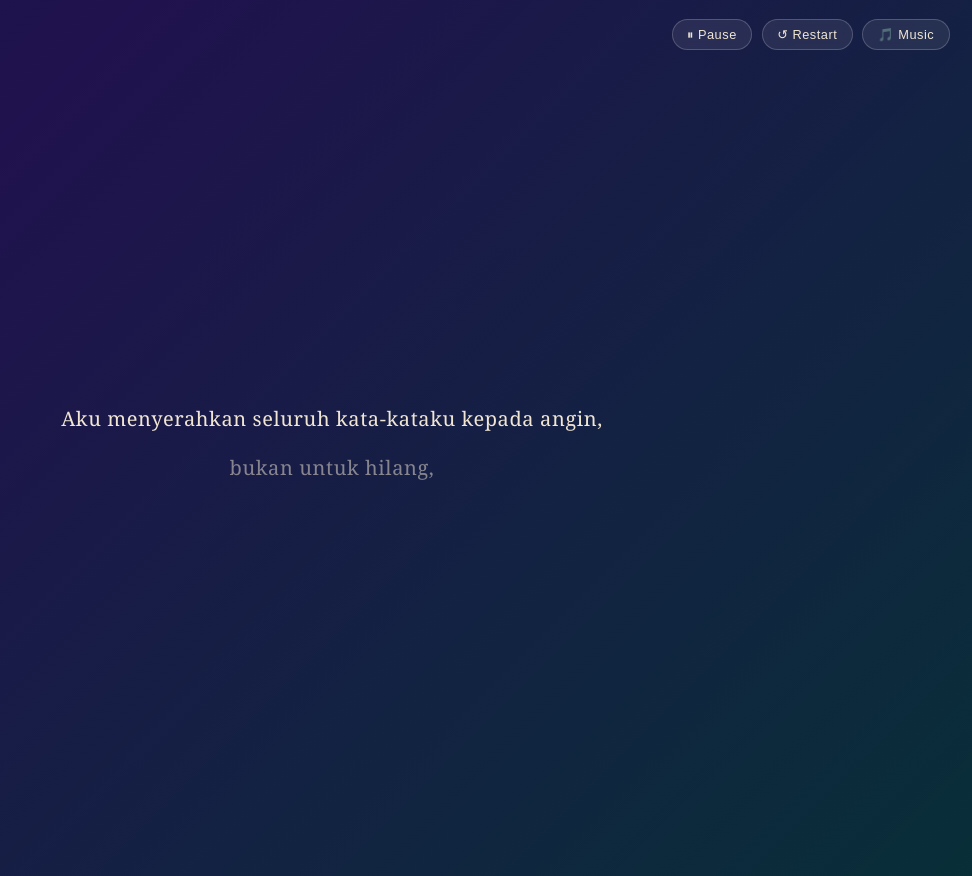
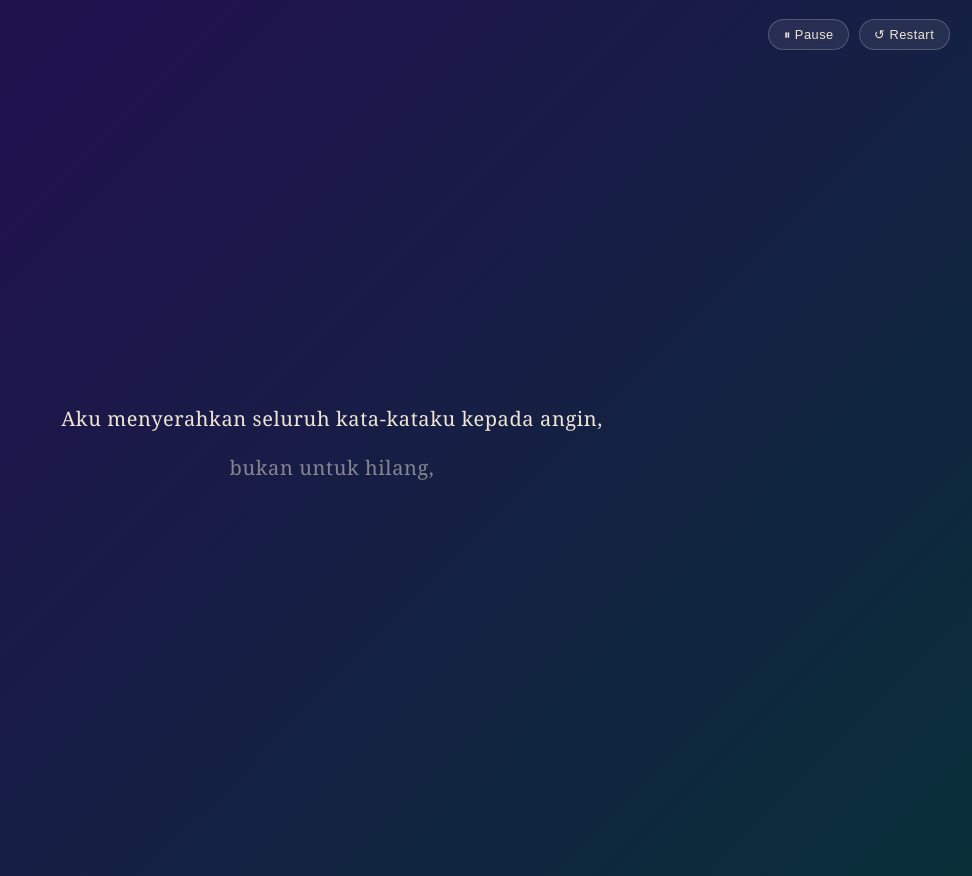
Before and after one commit to Hafizuddin00/Happy-Birthday-Ayna, a plain HTML site: page index.html in a window 1280 px wide. Shown: the whole page, without its empty margins (308-1280 px from the left). Drawn offline with Linux system fonts and the light colour scheme.

Commit message:
remove music button

```diff
--- a/index.html
+++ b/index.html
@@ -17,7 +17,6 @@
   <div class="controls" id="controls">
     <button id="btn-play-pause" onclick="togglePlayPause()">⏸ Pause</button>
     <button id="btn-restart" onclick="restartPoem()">↺ Restart</button>
-    <button id="btn-music" onclick="toggleMusic()">🎵 Music</button>
   </div>
 
   <!-- Poem container -->
```
